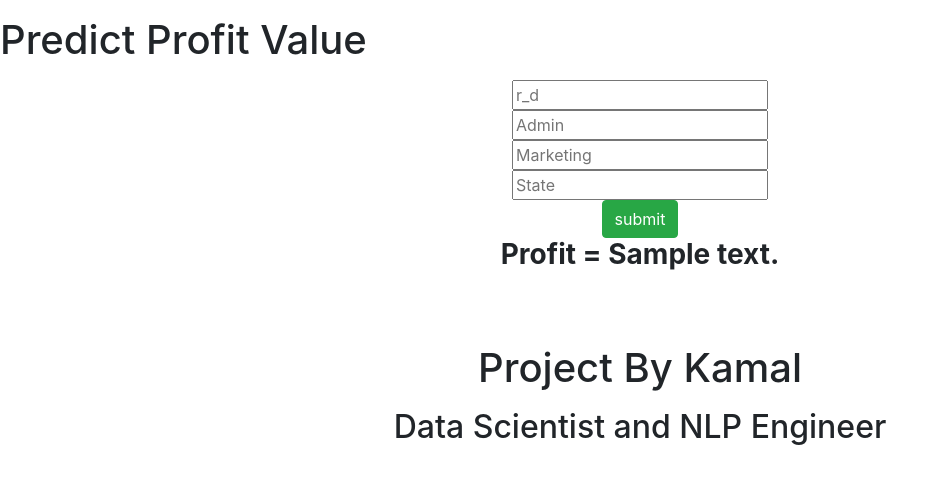
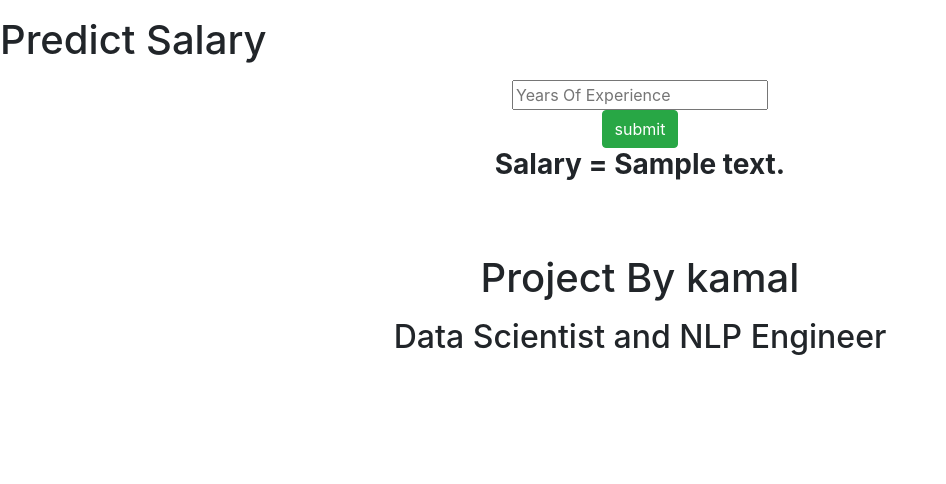
Before and after one commit to Vishnupriya2917/SLR_project, a Flask app: template templates/index.html in a window 1280 px wide. Shown: the top 484 px of the page, without its empty margins (0-946 px from the left). Run offline with Flask 3, Linux system fonts and the light colour scheme; the template is opened without the code that fills it: most values are stand-ins (such as "Sample title", 1, 10 or a date in 2020); parts of the project's set-up code (start-up, migrations or seed data) failed here and were passed over; some libraries are stand-ins or nearby versions.

Commit message:
Update index.html

```diff
--- a/templates/index.html
+++ b/templates/index.html
@@ -16,25 +16,22 @@
     <title>Flask</title>
 </head>
 <body bgcolor="sky blue">
-<p> <h1> Predict Profit Value </h1></p>
+<p> <h1> Predict Salary </h1></p>
 
 <div class="container text-center">
     <form action="/predict" method="POST">
-        <input type="text" name = 'r_d' placeholder="r_d"><br>
-        <input type="text" name = 'Admin' placeholder="Admin"><br>
-        <input type="text" name = 'Marketing' placeholder="Marketing"><br>
-        <input type="text" name = 'State' placeholder="State"><br>
+        <input type="text" name = 'Years Of Experience' placeholder="Years Of Experience"><br>
         <button class = 'btn btn-success'>submit</button>
 
 
     </form>
 
-     <h3><strong>Profit  = {{ prediction_text }}</strong></h3>
+     <h3><strong>Salary  = {{ prediction_text }}</strong></h3>
 
         <br>
         <br>
 
-        <p> <h1> Project By Kamal  </h1> </p>
+        <p> <h1> Project By kamal  </h1> </p>
     <p><h2> Data Scientist and NLP Engineer</h2></p>
 
 
```
